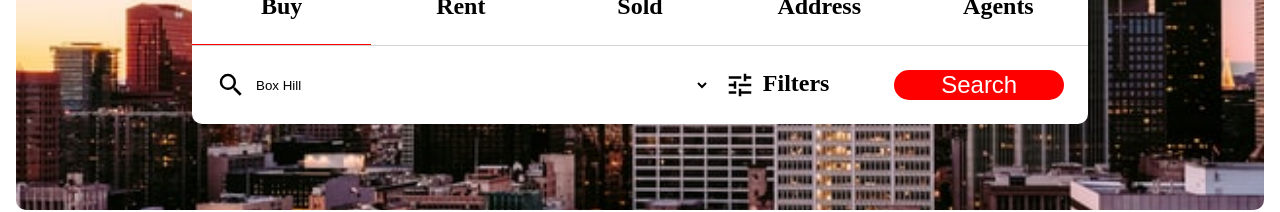
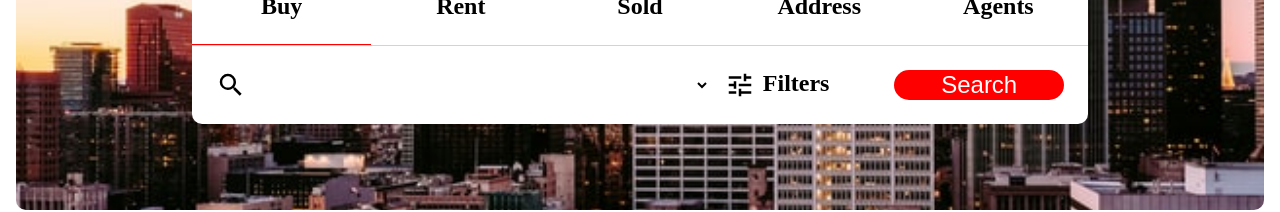
Before and after one commit to JohnGammie/realestate-react, a React (Create React App) app: page / in a window 1280 px wide. Shown: the part 193-405 px from the top of the page. Built offline with nearby package versions, Linux system fonts and the light colour scheme; no server answers.

Commit message:
Add search suburb  options as from API endpoint

```diff
--- a/package.json
+++ b/package.json
@@ -6,6 +6,7 @@
     "@testing-library/jest-dom": "^5.16.2",
     "@testing-library/react": "^12.1.4",
     "@testing-library/user-event": "^13.5.0",
+    "dotenv": "^16.0.0",
     "react": "^17.0.2",
     "react-dom": "^17.0.2",
     "react-router-dom": "^6.2.2",
--- a/src/components/SearchInput.js
+++ b/src/components/SearchInput.js
@@ -1,33 +1,48 @@
-import React, { useState } from "react";
+import React, { useEffect, useState } from "react";
 import magnify from "../images/magnify.svg";
-import {
-  StyledSearchInput,
-  Input,
-  DropdownInput,
-} from "./styles/SearchInput.styled";
+import { StyledSearchInput, DropdownInput } from "./styles/SearchInput.styled";
 
 export const SearchInput = (props) => {
-  // @TODO get drop down data items from an API endpoint
-  // @TODO possibly introduce state of the Select dropdown,
-  // which is then also returnable to potential Parent components through a method call. (e.g. to build out the SearchMain overall query)
+  const [options, setOptions] = useState([]);
+
+  const fetchOptions = async () => {
+    await fetch(process.env.REACT_APP_API_URL + "/search/suburbs", {
+      headers: {
+        "Content-Type": "application/json",
+      },
+    })
+      .then((response) => response.json())
+      .then((data) => {
+        setOptions(data.map((item) => item.name));
+      });
+  };
+
+  useEffect(() => {
+    fetchOptions();
+  }, []);
+
+  const generateOptions = () => {
+    let collection = [];
+    options.forEach((item, index) =>
+      collection.push(
+        <option key={index} value={item}>
+          {item}
+        </option>
+      )
+    );
+    return collection;
+  };
+
   return (
     <StyledSearchInput>
       <img src={magnify} alt="magnify" />
-      {/* <Input
-        type="text"
-        placeholder={props.input}
-        onInput={(e) => props.setInput(e.target.value)}
-      /> */}
       <DropdownInput
         id="suburbs"
         name="suburbs"
         value={props.input}
         onChange={(e) => props.setInput(e.target.value)}
       >
-        <option value="Box Hill">Box Hill</option>
-        <option value="South Yarra">South Yarra</option>
-        <option value="Carlton">Carlton</option>
-        <option value="Fitzroy">Fitzroy</option>
+        {generateOptions()}
       </DropdownInput>
     </StyledSearchInput>
   );
```
Also changed, not shown: 2 other files (tests, documents, lock files or other folders).
